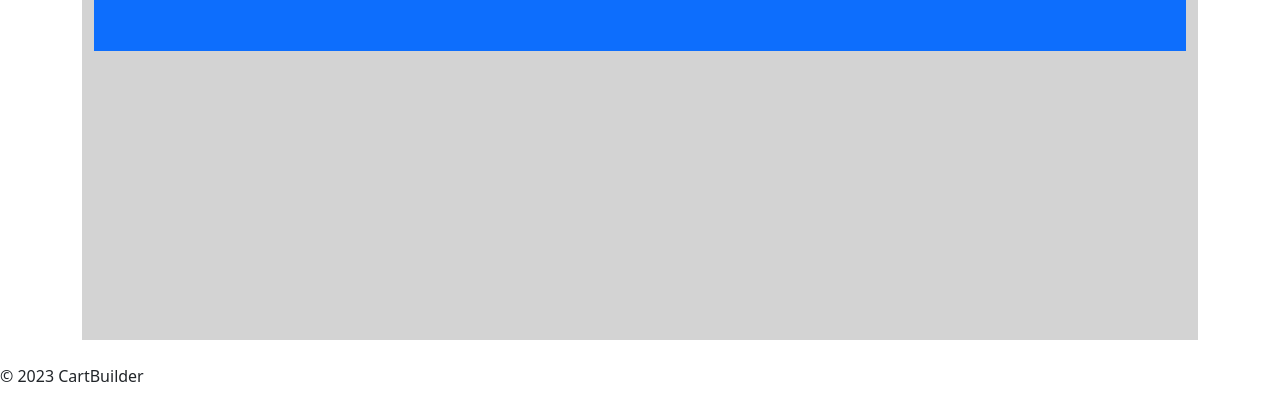
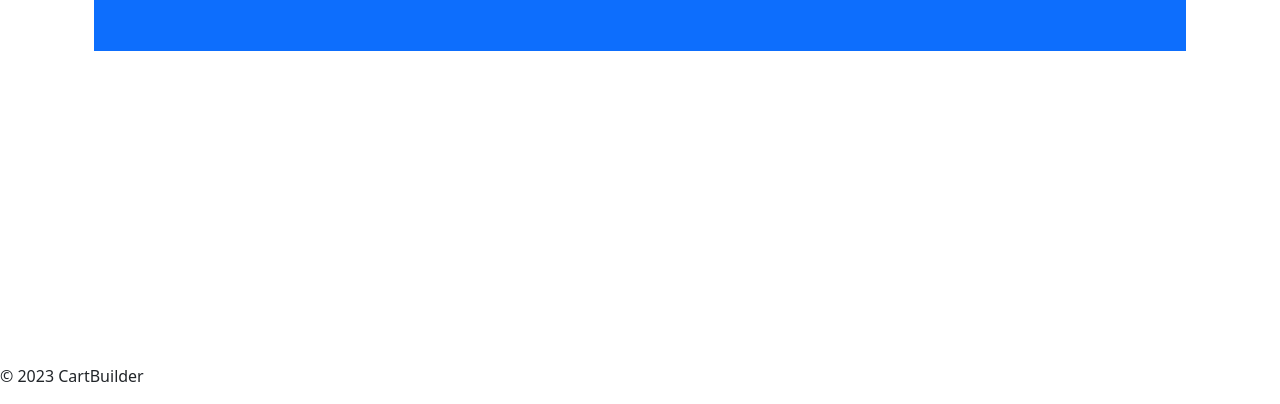
Before and after one commit to robert-daniels/CartBuilder, a Django app: page /cartbuilder/login in a window 1280 px wide. Shown: the part 540-944 px from the top of the page. Run offline with Django 4.2, Linux system fonts and the light colour scheme.

Commit message:
Remove background color on login page

```diff
--- a/CartBuilderApplication/templates/login.html
+++ b/CartBuilderApplication/templates/login.html
@@ -2,7 +2,7 @@
 
 {% block content %}
 
-<div class="container" style="background-color: #d3d3d3">
+<div class="container">
   {% block form %}{% include "./components/login_form_card.html" %}{% endblock %}
 
 </div>
```
